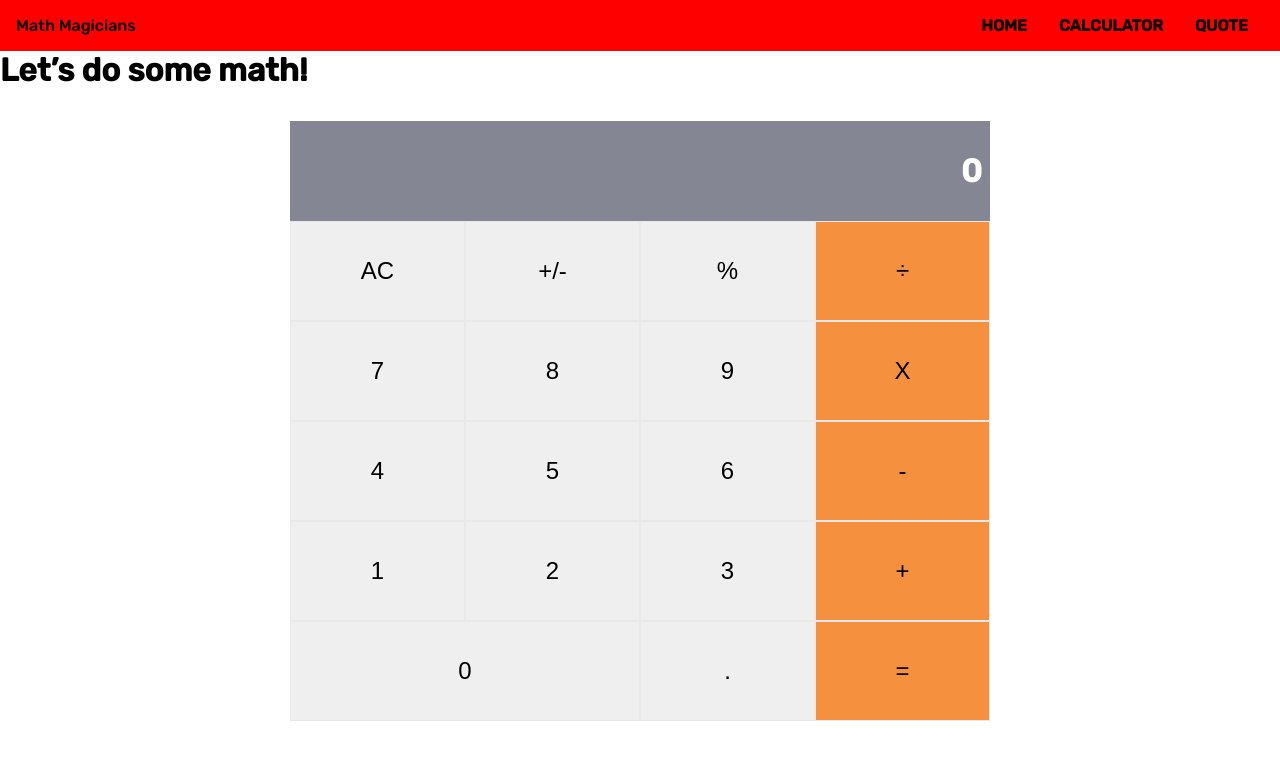
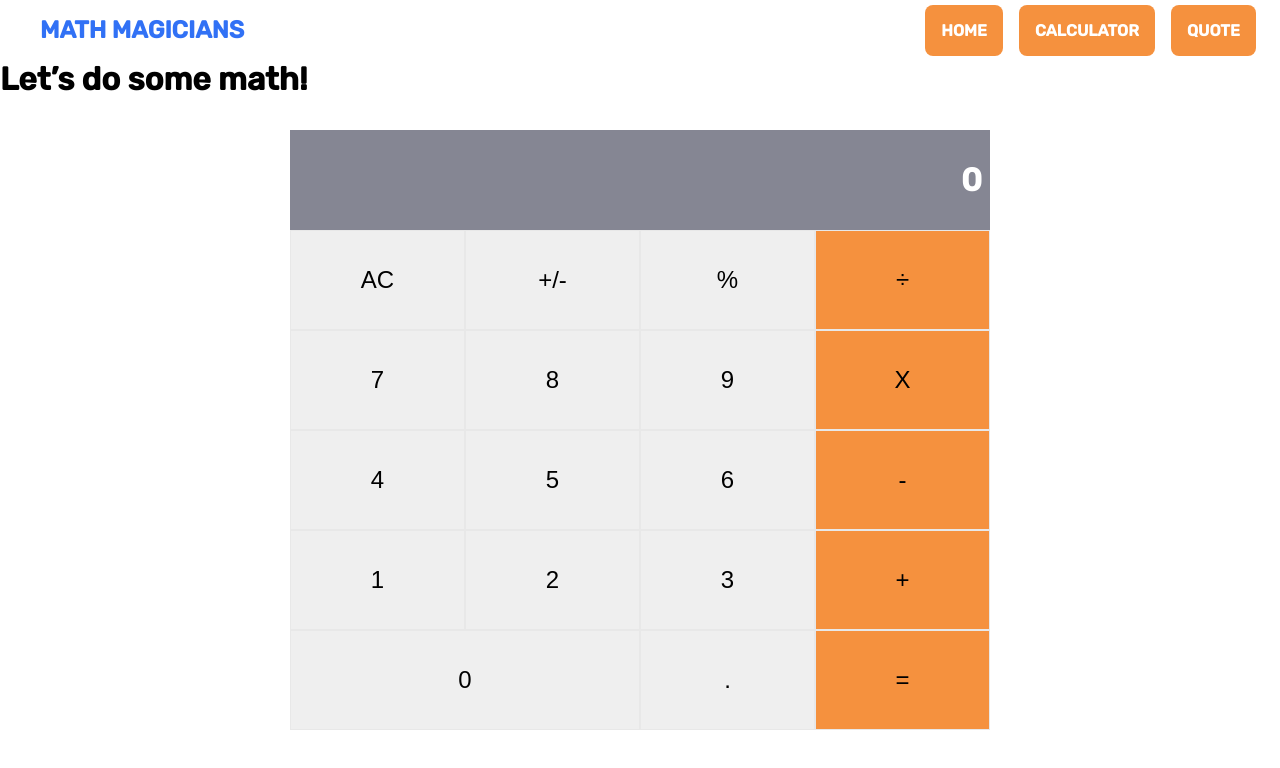
Before and after one commit to kenderb/calculator-react-app, a React (Create React App) app: page /calculator in a window 1280 px wide. Shown: the top 768 px of the page. Built offline with nearby package versions, Linux system fonts and the light colour scheme.

Commit message:
Add basic styles to the navbar

```diff
--- a/src/components/Navbar.js
+++ b/src/components/Navbar.js
@@ -1,10 +1,12 @@
 import React from 'react';
 import { Link } from 'react-router-dom';
-import { NavStyle } from './styles';
+import { NavStyle, Logo } from './styles';
 
 const Navbar = () => (
   <NavStyle>
-    <Link to="/">Math Magicians</Link>
+    <Logo>
+      <Link to="/">Math Magicians</Link>
+    </Logo>
     <ul>
       <li>
         <Link to="/">
--- a/src/components/styles.js
+++ b/src/components/styles.js
@@ -40,26 +40,41 @@ const StyledButton = styled.button`
   }
 `;
 const NavStyle = styled.nav`
+  a {
+    background-color: #f5913e;
+    border-radius: 0.5em;
+    padding: 1em;
+    text-transform: uppercase;
+    font-weight: bold;
+    color: white;
+    &:hover {
+      transform: scale(2);
+    }
+  }
   padding: 1em;
   display:flex;
   align-items: center;
-  background-color: red;
   ul {
     margin-left: auto;
     list-style: none;
     display: flex;
     justify-content: flex-end;
     li {
-      padding:  0 1em 0 1em;
+      padding:  0 0.5em 0 0.5em;
     }
-    a {
-      text-transform: uppercase;
-      font-weight: bold;
-    }
+
+  }
+`;
+
+const Logo = styled.div`
+  a {
+    font-size: 1.5em;
+    background: transparent;
+    color: #3171F5;
   }
 `;
 
 export {
   DisplayContainer, CalculatorContainer, PanelContainer, StyledButton,
-  NavStyle,
+  NavStyle, Logo,
 };
```
